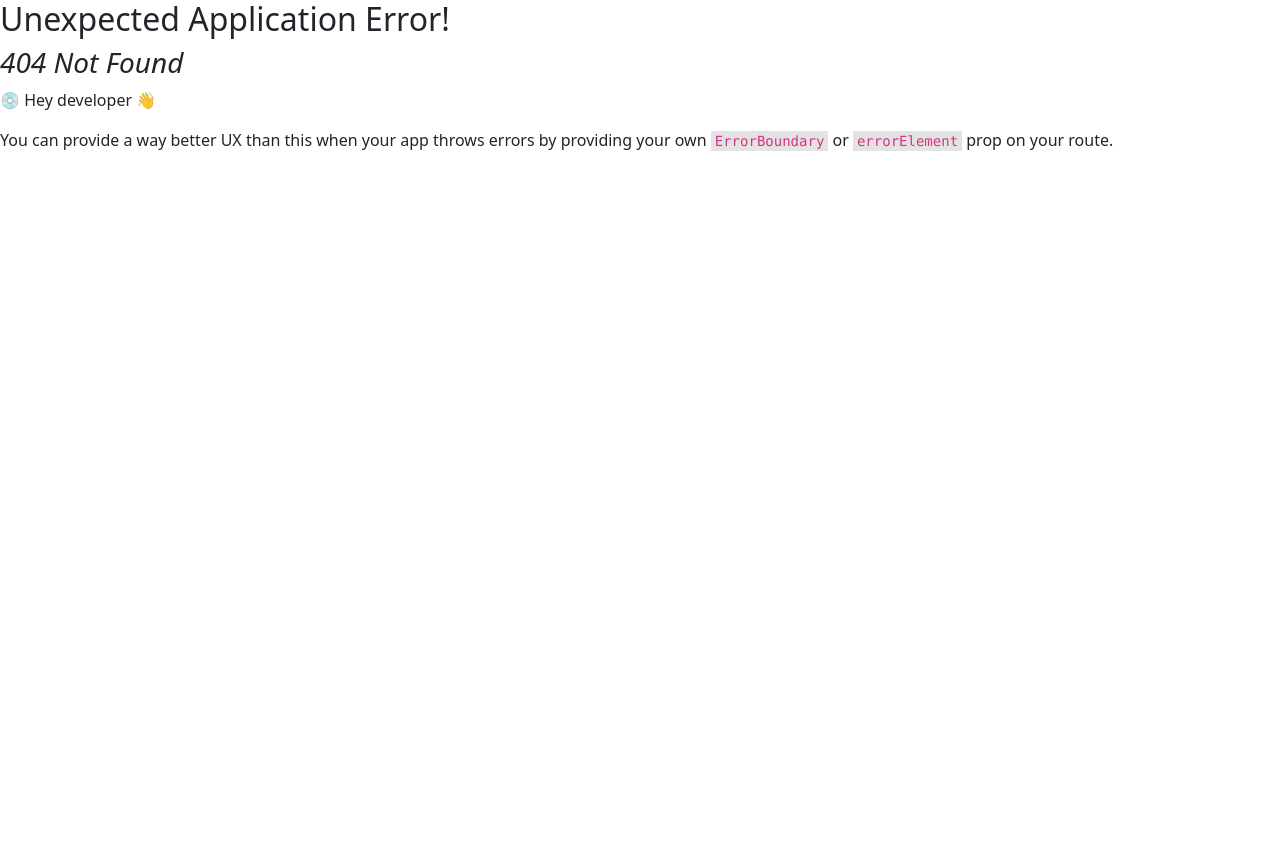
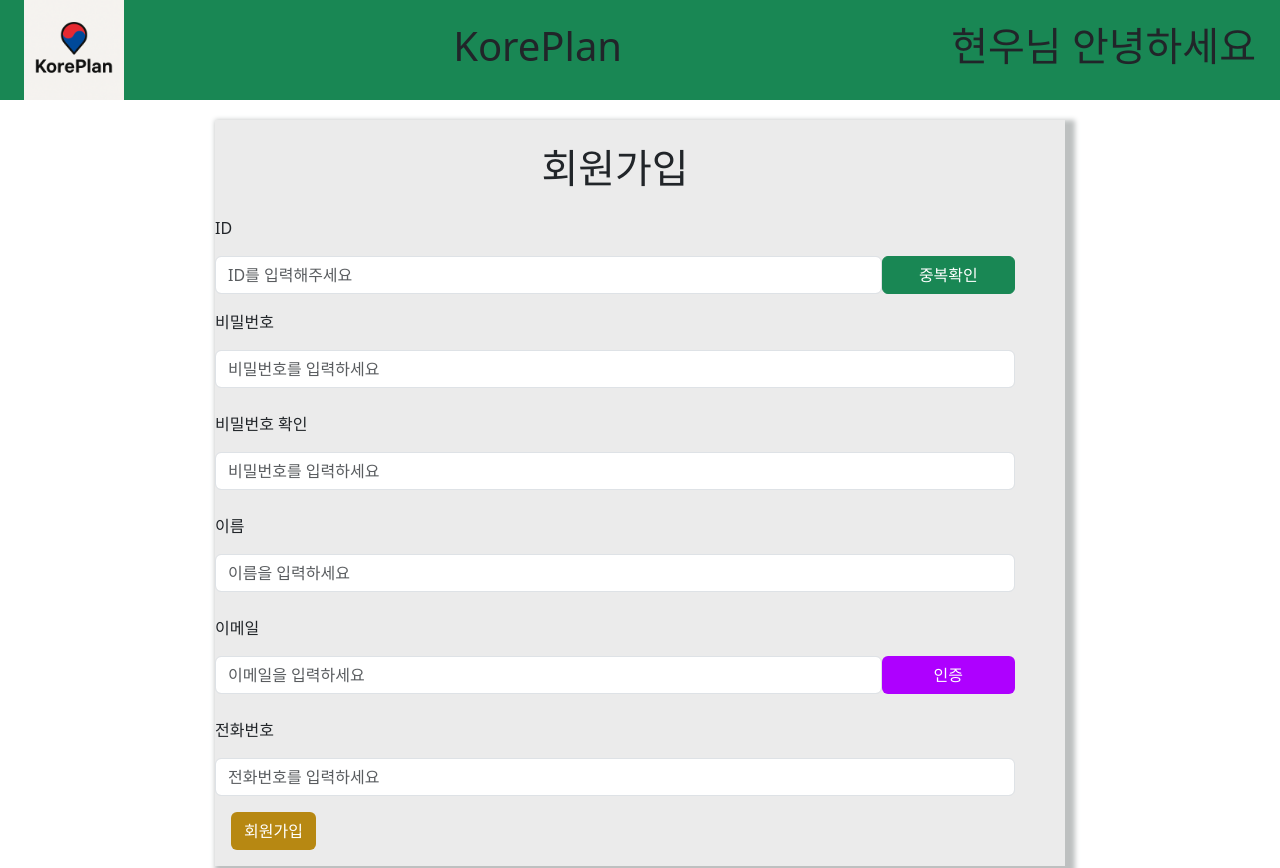
Before and after one commit to SK-Travel/KorePlan-Front, a React (Vite) app: page /signUp in a window 1280 px wide. Before the commit this address had no page. Shown: the top 868 px of the page. Before the commit the page ends 800 px from the top, so only its background shows below. Built offline with nearby package versions, Linux system fonts and the light colour scheme.

Commit message:
2025_04_23_(3)

```diff
--- a/src/App.jsx
+++ b/src/App.jsx
@@ -1,13 +1,15 @@
 
 import MainPage from "./pages/MainPage.jsx";
 import SearchResult from "./pages/SearchResult.jsx";
+import SignUpPage from './pages/SignUpPage.jsx';
 import 'bootstrap/dist/css/bootstrap.min.css';
 import { createBrowserRouter, RouterProvider } from "react-router-dom";
 export function App() {
   const router = createBrowserRouter([
 
-    { path: "/mainPage", element: <MainPage />},
+    { path: "/mainPage", element: <MainPage />},  // 메인 페이지 화면
     { path: "/search", element: <SearchResult/>}, //검색 결과 화면
+    { path: "/signUp", element: <SignUpPage />}, // 회원가입 화면
 
   ]);
   return <RouterProvider router={router} />;
--- /dev/null
+++ b/src/component/SignUp/SignUpBox.jsx
@@ -0,0 +1,77 @@
+import React from 'react';
+import 'bootstrap/dist/css/bootstrap.min.css';
+
+const SignUpBox = () => {
+    return (
+        <>
+            <div className="shadow-box">
+                    <div className="sign-up-box">
+                        <h1 className="m-4 text-center">회원가입</h1>
+                            <form id="signUpForm" method="post" action="/user/sign-up">
+                                <span className="sign-up-subject">ID</span>
+                                <div className="d-flex ml-3 mt-3">
+                                    <input type="text" id="loginId" name="loginId" className="form-control" placeholder="ID를 입력해주세요" />
+                                    <button type="button" id="loginIdCheckBtn" className="btn btn-success col-2">중복확인</button>
+                                </div>
+
+                                <div className="ml-3 mb-3">
+                                    <div id="idCheckLength" className="small text-danger d-none">ID를 4자 이상 입력해주세요.</div>
+                                    <div id="idCheckDuplicated" className="small text-danger d-none">이미 사용중인 ID입니다.</div>
+                                    <div id="idCheckOk" className="small text-success d-none">사용 가능한 ID 입니다.</div>
+                                </div>
+
+                                <span className="sign-up-subject">비밀번호</span>
+                                <div className="ml-3 mt-3">
+                                    <input type="password" id="password" name="password" className="form-control col-6" placeholder="비밀번호를 입력하세요" />
+                                </div>
+
+                                <br />
+                                <span className="sign-up-subject">비밀번호 확인</span>
+                                <div className="ml-3 mt-3">
+                                    <input type="password" id="confirmPassword" name="confirmPassword" className="form-control col-6" placeholder="비밀번호를 입력하세요" />
+                                </div>
+
+                                <br />
+                                <span className="sign-up-subject">이름</span>
+                                <div className="ml-3 mt-3">
+                                    <input type="text" id="name" name="name" className="form-control col-6" placeholder="이름을 입력하세요" />
+                                </div>
+
+                                <br />
+                                <span className="sign-up-subject">이메일</span>
+                                <div className="d-flex ml-3 mt-3">
+                                    <input type="text" id="email" name="email" className="form-control" placeholder="이메일을 입력하세요" />
+                                    <button type="button" id="certifyEmail" name="certifyEmail" className="btn col-2 text-white" style={{backgroundColor:'#AE00FF'}}>인증</button>
+                                </div>
+
+                                <br />
+                                <div className="d-none">
+                                    <span className="sign-up-subject">이메일 인증번호</span>
+                                    <div className="d-flex">
+                                        <input type="text" id="email" name="email" className="form-control" placeholder="인증번호를 입력하세요" />
+                                        <button type="button" id="confirmCertifyEmail" name="confirmCertifyEmail" className="btn col-2 text-white" style={{backgroundColor:'#0022FF'}}>확인</button>
+                                    </div>
+
+                                    <div className="ml-3 mb-3">
+                                        <div id="idCheckLength" className="small text-danger d-none">ID를 4자 이상 입력해주세요.</div>
+                                        <div id="idCheckDuplicated" className="small text-danger d-none">이미 사용중인 ID입니다.</div>
+                                        <div id="idCheckOk" className="small text-success d-none">사용 가능한 ID 입니다.</div>
+                                    </div>
+                                </div>
+
+                                <span className="sign-up-subject">전화번호</span>
+                                <div className="ml-3 mt-3">
+                                    <input type="text" id="phoneNumber" name="phoneNumber" className="form-control col-6" placeholder="전화번호를 입력하세요" />
+                                </div>
+
+                                <div className="d-flex justify-content-space m-3">
+                                    <button type="submit" id="signUpBtn" className="btn text-white" style={{ backgroundColor:'#B78812'}}>회원가입</button>
+                                </div>
+                            </form>
+                </div>
+	        </div>
+        </>
+    );
+};
+
+export default SignUpBox;
--- /dev/null
+++ b/src/pages/SignUpPage.jsx
@@ -0,0 +1,19 @@
+import React from 'react';
+import 'bootstrap/dist/css/bootstrap.min.css';
+import Header from '../fragments/Header.jsx';
+import Footer from '../fragments/Footer.jsx';
+import SignUp from '../component/SignUp/SignUpBox.jsx';
+
+const SignUpPage = () => {
+    return (
+        <div>
+            <Header />
+            <div className='container d-flex justify-content-center'>
+                <SignUp />
+            </div>
+            <Footer />
+        </div>
+    );
+};
+
+export default SignUpPage;
--- a/src/styles/KorePlan.css
+++ b/src/styles/KorePlan.css
@@ -3,5 +3,6 @@
 .footer {height:100px;}
 
 
-
+.shadow-box {width:850px; background-color:#ebebeb; margin-top:20px; box-shadow:5px 5px 5px 5px #BDC0C0; min-height:500px;}
+.sign-up-box {width:800px; min-height:500px;}
 .search-box {width:1300px; height:86px; background-color: #ffffff;}
```
